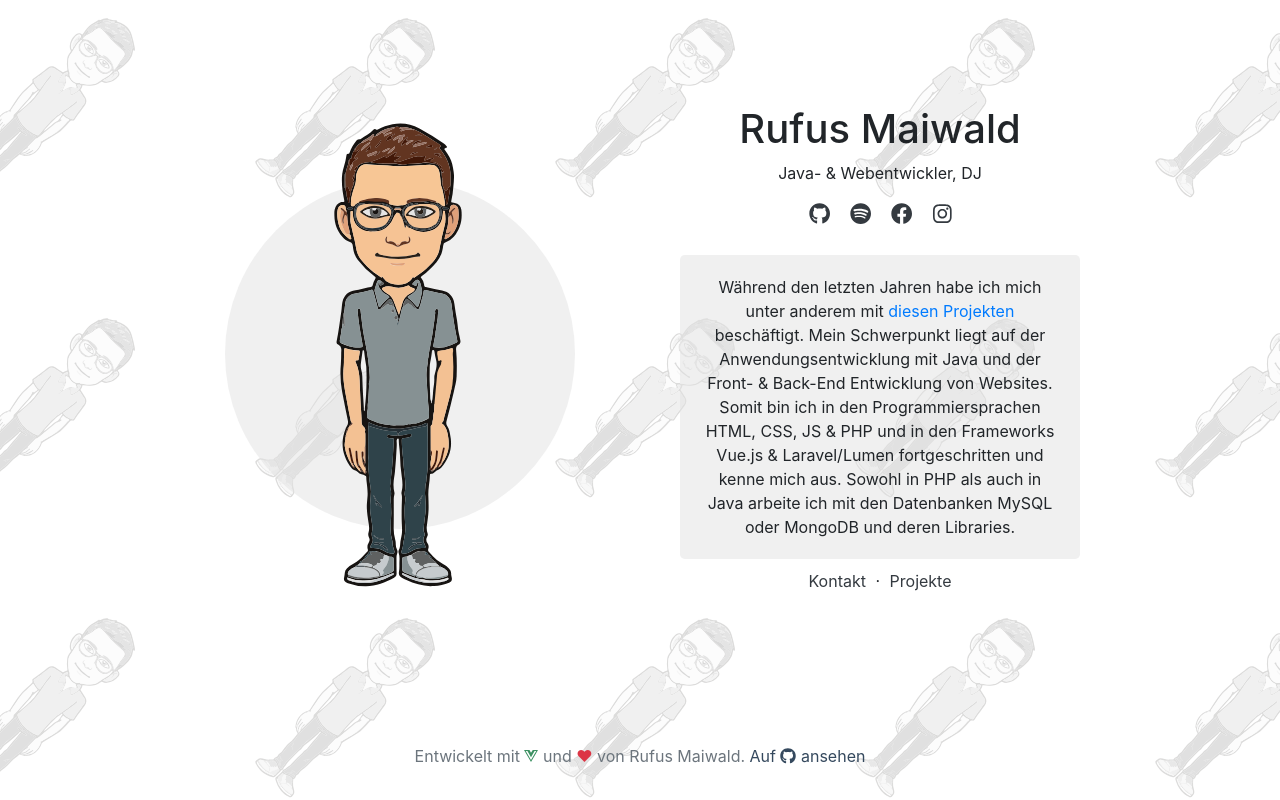
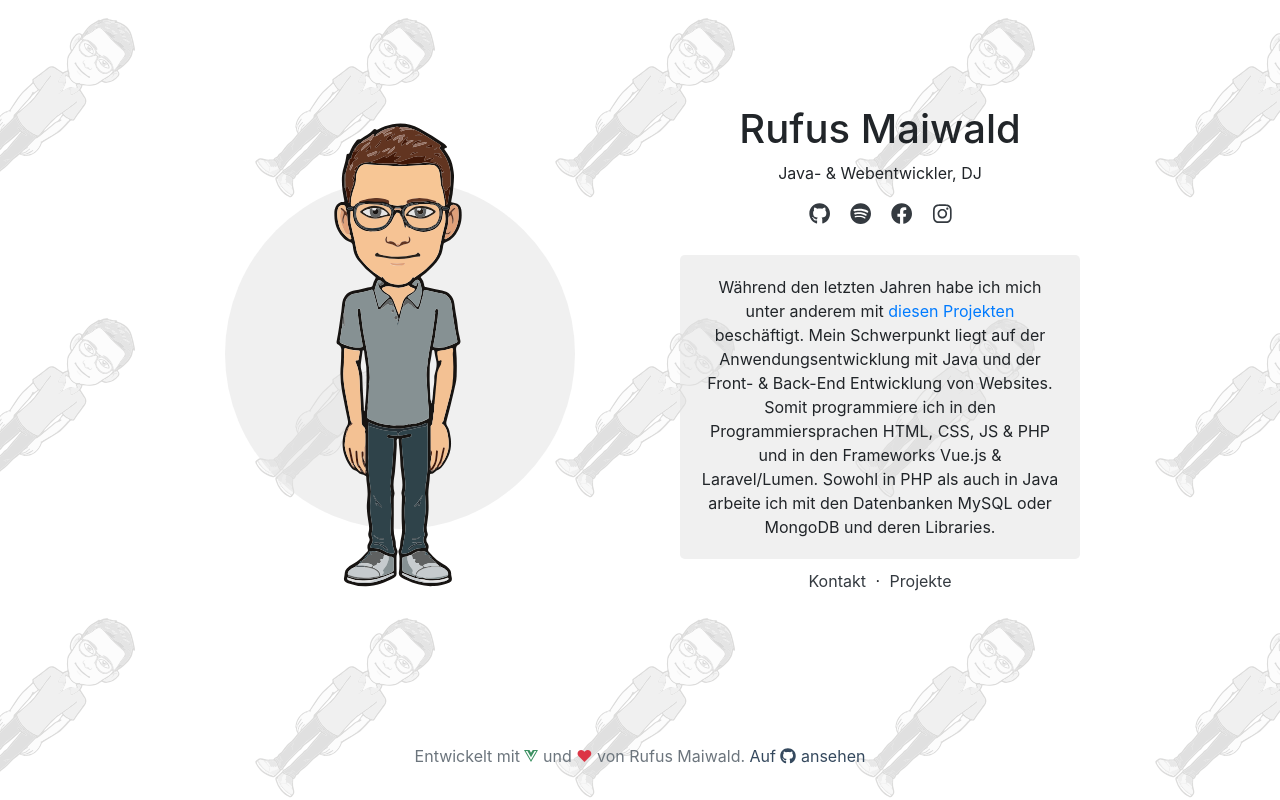
Before and after one commit to rufusmai/rufusmai.com, a Vue app: page / in a window 1280 px wide. Built offline with nearby package versions, Linux system fonts and the light colour scheme.

Commit message:
fixed pwa, improved info text, added pwa info to readme

```diff
--- a/src/views/Home.vue
+++ b/src/views/Home.vue
@@ -5,8 +5,8 @@
       <router-link to="/projects">diesen Projekten</router-link> beschäftigt.
       Mein Schwerpunkt liegt auf der Anwendungs<wbr>entwicklung mit Java und der Front- & Back-End
       Entwicklung von Websites.
-      Somit bin ich in den Programmiersprachen HTML, CSS, JS & PHP und in den
-      Frameworks Vue.js & Laravel/Lumen fortgeschritten und kenne mich aus.
+      Somit programmiere ich in den Programmiersprachen HTML, CSS, JS & PHP und in den
+      Frameworks Vue.js & Laravel/Lumen.
       Sowohl in PHP als auch in Java
       arbeite ich mit den Datenbanken MySQL oder MongoDB
       und deren Libraries.
--- a/vue.config.js
+++ b/vue.config.js
@@ -1,7 +1,6 @@
 module.exports = {
   pwa: {
     msTileColor: '#000000',
-    appleMobileWebAppCapable: 'yes',
     appleMobileWebAppStatusBarStyle: 'black',
 
     // configure the workbox plugin
```
Also changed, not shown: public/manifest.json, 1 other file (tests, documents, lock files or other folders).
